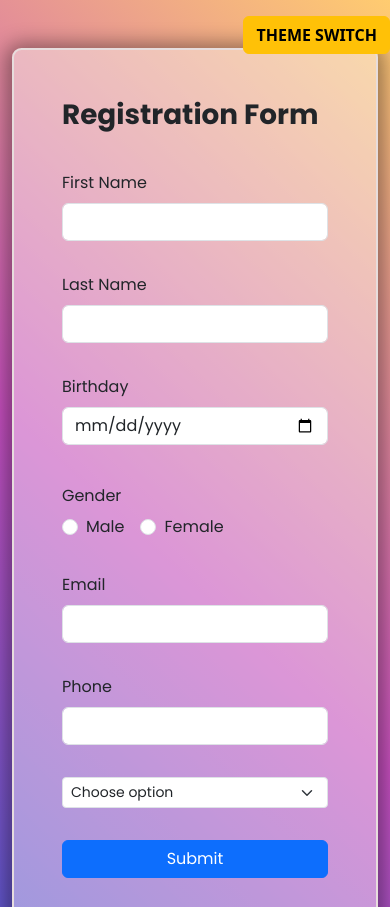
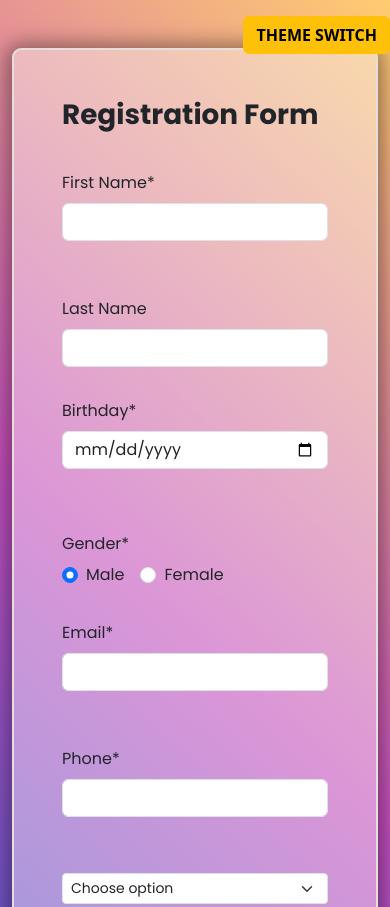
Before and after one commit to thedividedorange/Project-Sign-up-Form, a plain HTML site: page index.html in a window 390 px wide. Shown: the top 907 px of the page. Drawn offline with nearby package versions, Linux system fonts and the light colour scheme.

Commit message:
update with field errors

```diff
--- a/index.html
+++ b/index.html
@@ -20,25 +20,27 @@
 
     <div class="container-fluid d-flex align-items-center justify-content-center my-auto">
         <div id="regForm" class="container-md p-5 mt-5">
-            <form action="#" class="row g-3 row-gap-3">
+            <form id="sigupForm" action="#" method="post" class="row g-3 row-gap-3">
                 <h1 class="display-6 fw-bold">Registration Form</h1>
                 <div class="col-md-6">
-                    <label for="fname" class="form-label fs-6">First Name</label>
-                    <input type="text" class="form-control" id="fname">
+                    <label for="fname" class="form-label fs-6">First Name*</label>
+                    <input type="text" class="form-control" id="fname" name="fname">
+                    <label id="fnameError"for="fname" class="form-label fs-6 text-danger fw-bold"></label>
                 </div>
                 <div class="col-md-6">
                     <label for="lname" class="form-label fs-6">Last Name</label>
-                    <input type="text" class="form-control" id="lname">
+                    <input type="text" class="form-control" id="lname" name="lname">
                 </div>
                 <div class="col-md-6">
-                    <label for="bday" class="form-label fs-6">Birthday</label>
-                    <input type="date" class="form-control" id="bday">
+                    <label for="bday" class="form-label fs-6">Birthday*</label>
+                    <input type="date" class="form-control" id="bday" name="bday">
+                    <label id="dateError"for="bday" class="form-label fs-6 text-danger fw-bold"></label>
                 </div>
                 <fieldset class="col-md-6">
-                    <legend class="col-form-label col-sm-2 fs-6">Gender</legend>
+                    <legend class="col-form-label col-sm-2 fs-6">Gender*</legend>
                     <div class="d-flex column-gap-3">
                         <div class="form-check">
-                            <input class="form-check-input" type="radio" name="gender" value="m" id="male">
+                            <input class="form-check-input" type="radio" name="gender" value="m" id="male" checked>
                             <label class="form-check-label" for="male">Male</label>
                         </div>
                         <div class="form-check">
@@ -48,12 +50,14 @@
                     </div>
                 </fieldset>
                 <div class="col-md-6">
-                    <label for="email" class="form-label fs-6">Email</label>
-                    <input type="text" class="form-control" id="email">
+                    <label for="email" class="form-label fs-6">Email*</label>
+                    <input type="email" class="form-control" id="email" name="email">
+                    <label id="emailError" for="email" class="form-label fs-6 text-danger fw-bold"></label>
                 </div>
                 <div class="col-md-6">
-                    <label for="phone" class="form-label fs-6">Phone</label>
-                    <input type="number" class="form-control" id="phone">
+                    <label for="phone" class="form-label fs-6">Phone*</label>
+                    <input type="number" class="form-control" id="phone" name="phone">
+                    <label id="phoneError" for="phone" class="form-label fs-6 text-danger fw-bold"></label>
                 </div>
                 <select class="col mx-2 form-select form-select-sm" aria-label="Select Options">
                     <option selected>Choose option</option>
@@ -62,9 +66,10 @@
                     <option value="3">Option Three</option>
                 </select>
                 <div class="col-12 d-grid gap-2">
-                    <button type="submit" class="btn btn-primary">Submit</button>
+                    <button id="submit" type="submit" class="btn btn-primary">Submit</button>
                 </div>
             </form>
+            <div id="success" class="col-12 text-center"style="display:none">Form Successfully Submitted</div>
         </div>
     </div>
 
```
